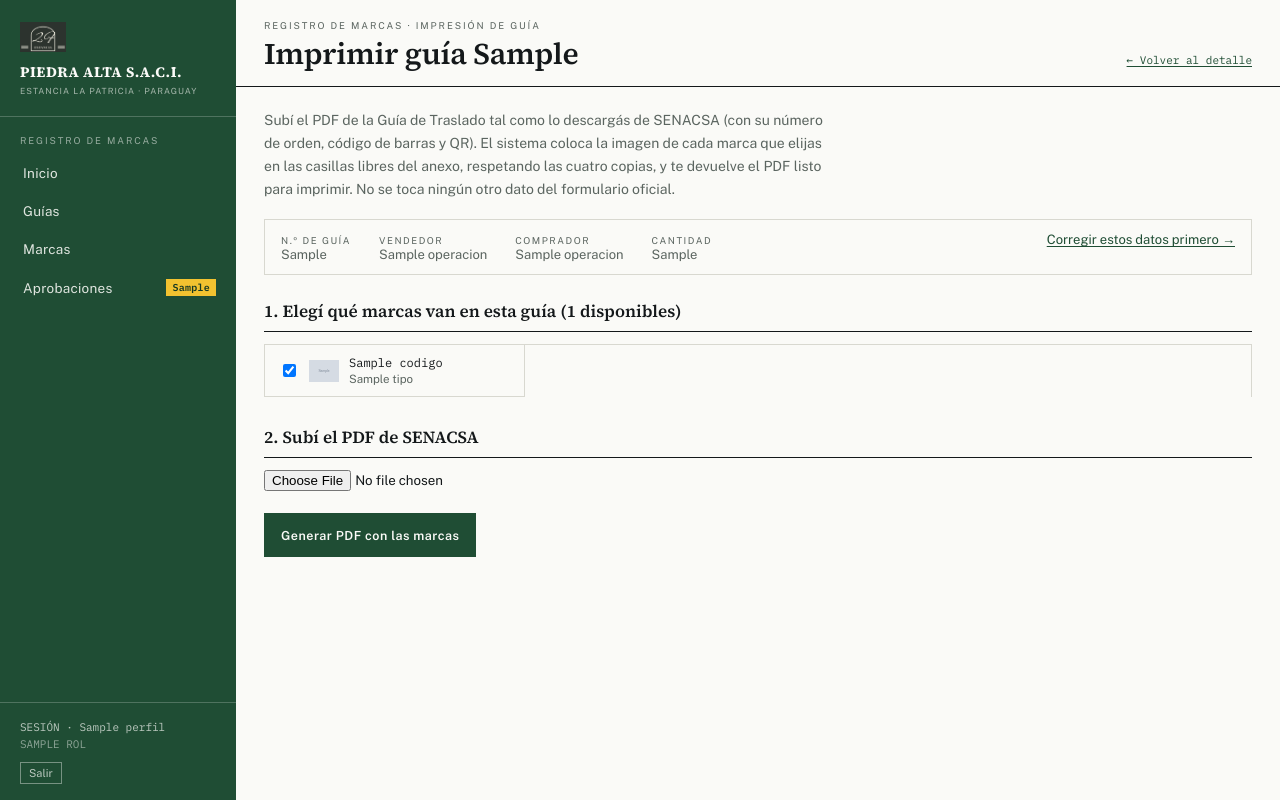
After one commit to RoqueLuis07/piedra_alta_saci, a Flask app: template marcas/servidor/templates/guia_imprimir.html in a window 1280 px wide. The commit adds this page. Run offline with Flask 3, Linux system fonts and the light colour scheme; the template is opened without the code that fills it: most values are stand-ins (such as "Sample title", 1, 10 or a date in 2020); grey boxes marked "Sample" are stand-in pictures.

Commit message:
Sumar carga de guías/marcas nuevas e impresión de la guía con las marcas
- "Nueva guía" (/guias/nueva): alta de una operación desde cero. Al ser
  un registro nuevo (no una edición) se aplica directo para Operador y
  Administrador -- coherente con el resto del esquema, donde sólo las
  ediciones de algo ya cargado pasan por aprobación.
- Desde el detalle de una guía se puede agregar una marca nueva
  (código, tipo, descripción, imagen) asociada a esa guía, también
  como alta directa.
- Nueva función "Imprimir guía" (/guias/<id>/imprimir): se eligen las
  marcas de esa guía, se sube el PDF de la Guía de Traslado tal como
  lo entrega SENACSA, y el sistema devuelve el mismo PDF con las
  marcas ya colocadas en las casillas libres del anexo (reutiliza el
  motor marcas.pdf.guia.completar_guia, ya probado contra una guía
  real de 68 marcas). El documento oficial (n° de orden, código de
  barras, QR) no se toca.

```diff
--- a/marcas/servidor/app.py
+++ b/marcas/servidor/app.py
@@ -8,9 +8,14 @@ barrera, es la primera.
 
 from __future__ import annotations
 
+import io
 import os
+import tempfile
+from pathlib import Path
 
-from flask import Flask, redirect, render_template, request, session, url_for
+from flask import Flask, redirect, render_template, request, send_file, session, url_for
+
+from marcas.pdf.guia import completar_guia
 
 from marcas.servidor.auth import (
     cerrar_sesion,
@@ -27,6 +32,9 @@ from marcas.servidor.consultas import (
     buscar_marcas,
     cambio_pendiente_de,
     cambios_pendientes_detalle,
+    crear_marca,
+    crear_operacion,
+    descargar_imagen_marca,
     estadisticas,
     ficha_marca,
     listar_operaciones_paginado,
@@ -242,6 +250,33 @@ def crear_app() -> Flask:
             perfil=perfil_actual(),
         )
 
+    @app.get("/guias/nueva")
+    @requiere_sesion
+    @requiere_rol("administrador", "operador")
+    def nueva_guia():
+        return render_template("guia_nueva.html", activo="guias", perfil=perfil_actual())
+
+    @app.post("/guias/nueva")
+    @requiere_sesion
+    @requiere_rol("administrador", "operador")
+    def crear_guia():
+        cliente = cliente_actual()
+        perfil = perfil_actual()
+        campos = {}
+        for campo in CAMPOS_OPERACION_EDITABLES:
+            valor = request.form.get(campo, "").strip() or None
+            if campo == "cantidad_animales" and valor is not None:
+                try:
+                    valor = int(valor)
+                except ValueError:
+                    valor = None
+            campos[campo] = valor
+        try:
+            operacion_id = crear_operacion(cliente, campos, perfil["id"])
+        except Exception as exc:
+            return f"No se pudo crear la guía: {exc}", 400
+        return redirect(url_for("ver_guia", operacion_id=operacion_id))
+
     @app.get("/guias/<int:operacion_id>")
     @requiere_sesion
     def ver_guia(operacion_id: int):
@@ -295,6 +330,105 @@ def crear_app() -> Flask:
             except Exception as exc:
                 return f"No se pudo guardar el cambio: {exc}", 400
         return redirect(url_for("ver_guia", operacion_id=operacion_id))
+
+    @app.post("/guias/<int:operacion_id>/marcas")
+    @requiere_sesion
+    @requiere_rol("administrador", "operador")
+    def agregar_marca_a_guia(operacion_id: int):
+        cliente = cliente_actual()
+        perfil = perfil_actual()
+        operacion = obtener_operacion_por_id(cliente, operacion_id)
+        if not operacion:
+            return "Guía no encontrada", 404
+
+        codigo = request.form.get("codigo", "").strip()
+        if not codigo:
+            return "El código de la marca es obligatorio.", 400
+
+        campos = {
+            "codigo": codigo,
+            "tipo": request.form.get("tipo") or "complementaria",
+            "descripcion": request.form.get("descripcion", "").strip() or None,
+            "operacion_id": operacion_id,
+        }
+        archivo = request.files.get("imagen")
+        if archivo and archivo.filename:
+            extension = "svg" if archivo.filename.lower().endswith(".svg") else "png"
+            campos[f"archivo_{extension}"] = subir_imagen_marca(cliente, codigo, archivo.read(), extension)
+
+        try:
+            crear_marca(cliente, campos, perfil["id"])
+        except Exception as exc:
+            return f"No se pudo agregar la marca: {exc}", 400
+        return redirect(url_for("ver_guia", operacion_id=operacion_id))
+
+    @app.get("/guias/<int:operacion_id>/imprimir")
+    @requiere_sesion
+    def imprimir_guia(operacion_id: int):
+        cliente = cliente_actual()
+        operacion = obtener_operacion_por_id(cliente, operacion_id)
+        if not operacion:
+            return "Guía no encontrada", 404
+        marcas = marcas_de_operacion(cliente, operacion_id)
+        for m in marcas:
+            m["imagen_url"] = url_imagen(cliente, m.get("archivo_png"))
+        return render_template(
+            "guia_imprimir.html",
+            activo="guias",
+            operacion=operacion,
+            marcas=marcas,
+            perfil=perfil_actual(),
+        )
+
+    @app.post("/guias/<int:operacion_id>/imprimir")
+    @requiere_sesion
+    def generar_guia_pdf(operacion_id: int):
+        cliente = cliente_actual()
+        operacion = obtener_operacion_por_id(cliente, operacion_id)
+        if not operacion:
+            return "Guía no encontrada", 404
+
+        archivo_pdf = request.files.get("pdf_guia")
+        if not archivo_pdf or not archivo_pdf.filename:
+            return "Subí el PDF de la guía descargado de SENACSA.", 400
+
+        ids_elegidos = {int(v) for v in request.form.getlist("marca_id")}
+        if not ids_elegidos:
+            return "Seleccioná al menos una marca.", 400
+
+        marcas = [m for m in marcas_de_operacion(cliente, operacion_id) if m["id"] in ids_elegidos]
+
+        with tempfile.TemporaryDirectory() as tmp:
+            tmp_path = Path(tmp)
+            pdf_entrada = tmp_path / "entrada.pdf"
+            archivo_pdf.save(pdf_entrada)
+
+            rutas_imagenes = []
+            for m in marcas:
+                contenido = descargar_imagen_marca(cliente, m.get("archivo_png"))
+                if not contenido:
+                    continue
+                destino = tmp_path / f"{m['codigo']}.png"
+                destino.write_bytes(contenido)
+                rutas_imagenes.append(destino)
+
+            if not rutas_imagenes:
+                return "Ninguna de las marcas seleccionadas tiene una imagen disponible.", 400
+
+            salida = tmp_path / "salida.pdf"
+            try:
+                completar_guia(pdf_entrada, rutas_imagenes, salida)
+            except Exception as exc:
+                return f"No se pudo generar el PDF: {exc}", 400
+            contenido_pdf = salida.read_bytes()
+
+        nombre_descarga = f"guia_{operacion.get('numero_guia') or operacion_id}.pdf"
+        return send_file(
+            io.BytesIO(contenido_pdf),
+            as_attachment=True,
+            download_name=nombre_descarga,
+            mimetype="application/pdf",
+        )
 
     @app.get("/aprobaciones")
     @requiere_sesion
--- a/marcas/servidor/consultas.py
+++ b/marcas/servidor/consultas.py
@@ -92,6 +92,20 @@ def marcas_de_operacion(cliente: Client, operacion_id: int) -> list[dict]:
     )
 
 
+def crear_operacion(cliente: Client, campos: dict, creado_por: str) -> int:
+    """Alta de una guía nueva -- no es una edición, así que se aplica directo."""
+    datos = {**campos, "origen": "manual", "creado_por": creado_por}
+    respuesta = cliente.table("operaciones").insert(datos).execute()
+    return respuesta.data[0]["id"]
+
+
+def crear_marca(cliente: Client, campos: dict, creado_por: str) -> int:
+    """Alta de una marca nueva -- no es una edición, así que se aplica directo."""
+    datos = {**campos, "creado_por": creado_por}
+    respuesta = cliente.table("marcas").insert(datos).execute()
+    return respuesta.data[0]["id"]
+
+
 def proponer_cambio(
     cliente: Client, tabla: str, fila_id: int, cambios: dict, valores_anteriores: dict, propuesto_por: str
 ) -> None:
@@ -119,6 +133,17 @@ def cambio_pendiente_de(cliente: Client, tabla: str, fila_id: int) -> dict | Non
         .execute()
     )
     return respuesta.data if respuesta else None
+
+
+def descargar_imagen_marca(cliente: Client, ruta: str | None) -> bytes | None:
+    """El contenido binario de una imagen del bucket -- para incrustarla en un PDF."""
+    if not ruta:
+        return None
+    try:
+        return cliente.storage.from_(BUCKET_IMAGENES).download(ruta)
+    except Exception as exc:
+        print(f"descargar_imagen_marca: no se pudo bajar {ruta!r}: {exc}")
+        return None
 
 
 def subir_imagen_marca(cliente: Client, codigo: str, contenido: bytes, extension: str) -> str:
--- /dev/null
+++ b/marcas/servidor/templates/guia_imprimir.html
@@ -0,0 +1,50 @@
+{% extends "base.html" %}
+{% block titulo %}Imprimir guía {{ operacion.numero_guia or operacion.id }}{% endblock %}
+{% block migaja %}REGISTRO DE MARCAS · IMPRESIÓN DE GUÍA{% endblock %}
+{% block titulo_pagina %}Imprimir guía {{ operacion.numero_guia or ('#' ~ operacion.id) }}{% endblock %}
+{% block meta_encabezado %}<a href="{{ url_for('ver_guia', operacion_id=operacion.id) }}">&larr; Volver al detalle</a>{% endblock %}
+
+{% block contenido %}
+<div class="contenido">
+  <p style="max-width: 66ch; font-size: 14px; line-height: 1.65; color: var(--texto-secundario); margin: 22px 0 0;">
+    Subí el PDF de la Guía de Traslado tal como lo descargás de SENACSA (con su número de orden, código de barras y QR).
+    El sistema coloca la imagen de cada marca que elijas en las casillas libres del anexo, respetando las cuatro copias, y te devuelve el PDF listo para imprimir.
+    No se toca ningún otro dato del formulario oficial.
+  </p>
+
+  {% if operacion.vendedor_nombre or operacion.numero_guia %}
+  <div style="margin-top: 18px; display: flex; gap: 28px; flex-wrap: wrap; font-size: 13px; color: var(--texto-secundario); border: 1px solid var(--borde-suave); padding: 12px 16px;">
+    <div><span class="etiqueta">N.º DE GUÍA</span><br>{{ operacion.numero_guia or '—' }}</div>
+    <div><span class="etiqueta">VENDEDOR</span><br>{{ operacion.vendedor_nombre or '—' }}</div>
+    <div><span class="etiqueta">COMPRADOR</span><br>{{ operacion.comprador_nombre or '—' }}</div>
+    <div><span class="etiqueta">CANTIDAD</span><br>{{ operacion.cantidad_animales if operacion.cantidad_animales is not none else '—' }}</div>
+    <div style="margin-left: auto;"><a href="{{ url_for('ver_guia', operacion_id=operacion.id) }}">Corregir estos datos primero &rarr;</a></div>
+  </div>
+  {% endif %}
+
+  <form method="post" action="{{ url_for('generar_guia_pdf', operacion_id=operacion.id) }}" enctype="multipart/form-data" style="margin-top: 24px;">
+    <h2 class="subtitulo">1. Elegí qué marcas van en esta guía ({{ marcas|length }} disponibles)</h2>
+    <div style="display: flex; flex-wrap: wrap; gap: 0; border: 1px solid var(--borde-suave); border-bottom: 0;">
+      {% for m in marcas %}
+      <label style="display: flex; align-items: center; gap: 10px; width: 260px; padding: 10px 14px; border-bottom: 1px solid var(--borde-suave); border-right: 1px solid var(--borde-suave); cursor: pointer;">
+        <input type="checkbox" name="marca_id" value="{{ m.id }}" checked style="width: auto; flex-shrink: 0;">
+        {% if m.imagen_url %}<img src="{{ m.imagen_url }}" alt="{{ m.codigo }}" width="30" height="30" style="object-fit: contain; flex-shrink: 0;">{% endif %}
+        <div style="min-width: 0;">
+          <div class="mono" style="font-size: 12px;">{{ m.codigo }}</div>
+          <div class="sub">{{ m.tipo|capitalize if m.tipo else '' }}</div>
+        </div>
+      </label>
+      {% else %}
+      <p class="sub" style="padding: 14px;">Esta guía todavía no tiene marcas cargadas.</p>
+      {% endfor %}
+    </div>
+
+    <h2 class="subtitulo" style="margin-top: 28px;">2. Subí el PDF de SENACSA</h2>
+    <div class="campo-edicion" style="max-width: 420px;">
+      <input type="file" name="pdf_guia" accept="application/pdf" required>
+    </div>
+
+    <button type="submit" class="boton boton-primario" style="margin-top: 8px;">Generar PDF con las marcas</button>
+  </form>
+</div>
+{% endblock %}
```
Also changed, not shown: marcas/servidor/templates/guia_detalle.html (+24 -1 lines), marcas/servidor/templates/guia_nueva.html (added, +44 -0 lines), marcas/servidor/templates/guias.html (+6 -1 lines).
